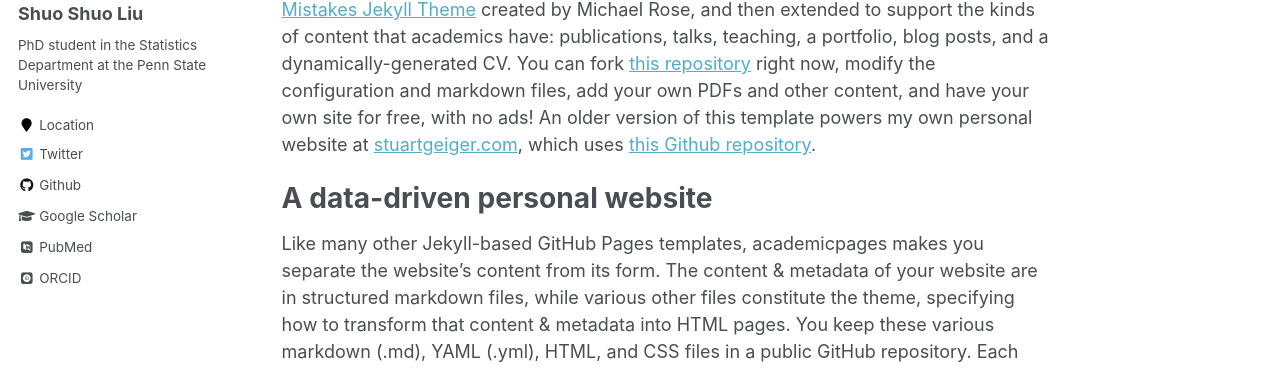
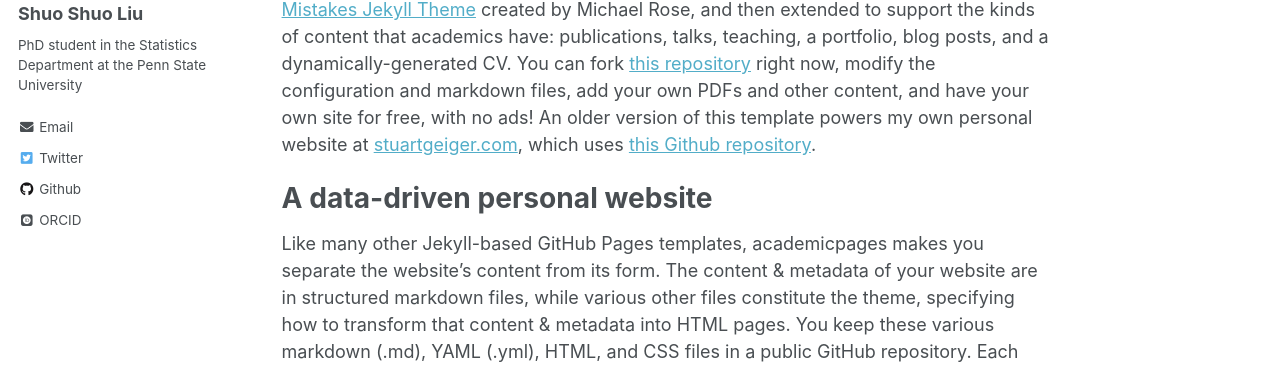
Before and after one commit to shuoshuoliu/shuoshuoliu.github.io, a Jekyll site: the page built from _pages/about.md, in a window 1280 px wide. Shown: the part 300-669 px from the top of the page. Built offline with Jekyll 4.4.1, drawn with Linux system fonts in a browser that asks for light colours; some web fonts are replaced; part of the change alters nothing that is shown.

Commit message:
Update _config.yml

```diff
--- a/_config.yml
+++ b/_config.yml
@@ -83,11 +83,11 @@ author:
   name             : "Shuo Shuo Liu"
   avatar           : "profile.png"
   bio              : "PhD student in the Statistics Department at the Penn State University"
-  location         : "Location"
+  #location         : "Location"
   employer         :
-  pubmed           : "https://www.ncbi.nlm.nih.gov/pubmed/?term=john+snow"
-  googlescholar    : "http://yourfullgooglescholarurl.com"
-  email            :
+  #pubmed           : "https://www.ncbi.nlm.nih.gov/pubmed/?term=john+snow"
+  #googlescholar    : "http://yourfullgooglescholarurl.com"
+  email            : "ShuoShuo.liu@psu.edu"
   researchgate     :  # example: "https://www.researchgate.net/profile/yourprofile"
   uri              :
   bitbucket        :
```
